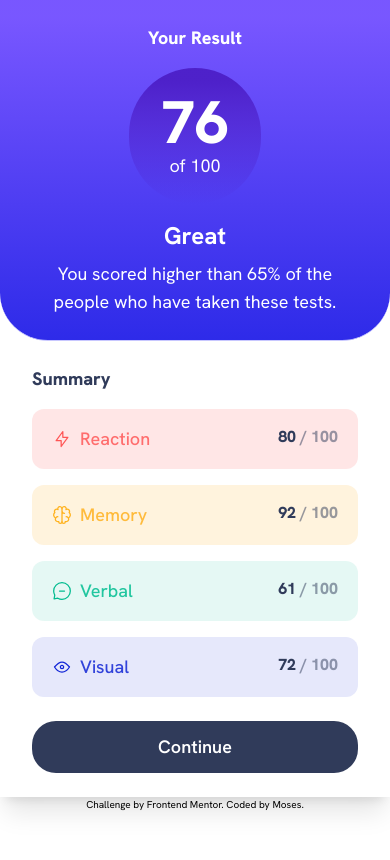
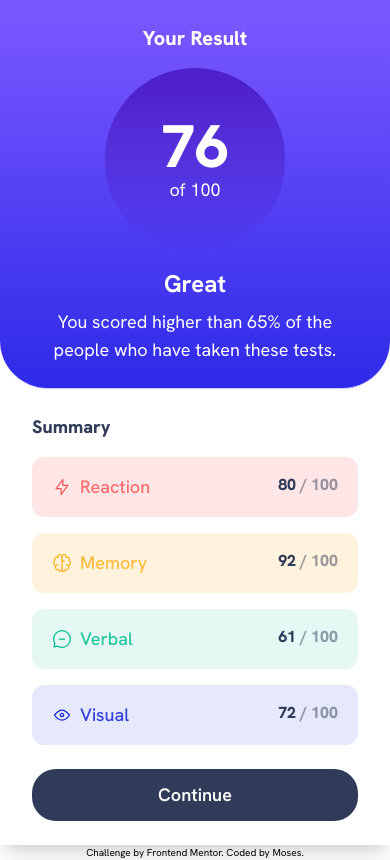
Before and after one commit to mbtenkorang/results-summary-component, a Vue app: page / in a window 390 px wide. Built offline with nearby package versions, Linux system fonts and the light colour scheme.

Commit message:
Minor fixes for mobile

```diff
--- a/src/components/HeadingComponent.vue
+++ b/src/components/HeadingComponent.vue
@@ -10,9 +10,9 @@ const props = defineProps({
 <template>
     <div role="banner"
         class="px-6 py-6 text-lg flex flex-col items-center text-neutral-white border-b border-neutral-lavender rounded-b-[3rem] bg-gradient-to-b from-gradient-slate-blue from-5% to-gradient-royal-blue md:rounded-3xl md:justify-evenly">
-        <h1 class="lg:text-2xl font-extrabold">Your Result</h1>
+        <h1 class="text-xl lg:text-2xl font-extrabold">Your Result</h1>
         <div
-            class="text-center my-4 px-8 py-6  border-neutral-pale-blue rounded-full bg-gradient-to-b from-gradient-violet-blue from-10% to-gradient-persian-blue md:py-14 md:px-16">
+            class="text-center my-4 px-14 py-12  border-neutral-pale-blue rounded-full bg-gradient-to-b from-gradient-violet-blue from-10% to-gradient-persian-blue md:py-14 md:px-16">
             <p class="flex flex-col items-center">
                 <span class="text-6xl font-extrabold md:text-7xl">{{ average_score }}</span>
                 <span>of 100</span>
```
